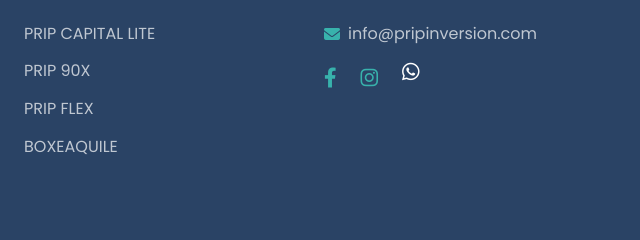
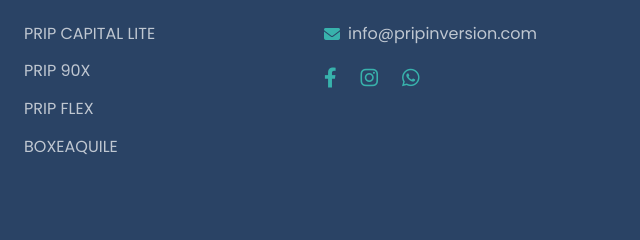
Before and after one commit to Pripinversiones/Web-Prip-Inversione, a plain HTML site: page index.html in a window 1280 px wide. Shown: the part 5982-6222 px from the top of the page, 640-1280 px from the left. Drawn offline with nearby package versions, Linux system fonts and the light colour scheme.

Commit message:
Update index.html

```diff
--- a/index.html
+++ b/index.html
@@ -384,7 +384,7 @@
                     <div class="footer-social">
                         <a href="#"><i class="fab fa-facebook-f"></i></a>
                         <a href="https://www.instagram.com/pripinversiones?igsh=MWN1anV3bHFxMnAzbw=="><i class="fab fa-instagram"></i></a>
-                        <a href="https://wa.link/elt64m" <i class="fab fa-whatsapp"></i></a>
+                        <a href="https://wa.link/elt64m"> <i class="fab fa-whatsapp"></i></a>
                     </div>
                 </div>
             </div>
```
